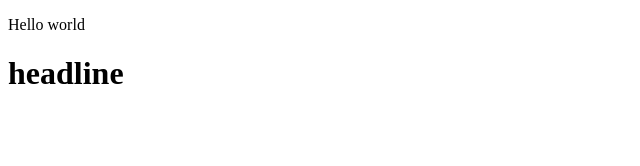
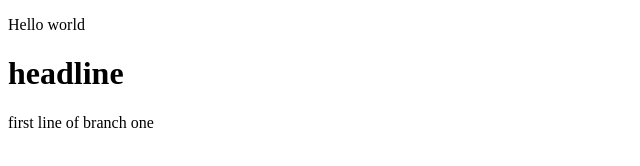
Before and after one commit to Bhav-Pandit/LB2-GH-Session-1-live, a plain HTML site: page index.html in a window 1280 px wide. Shown: the whole page, without its empty margins (0-640 px from the left). Drawn offline with Linux system fonts and the light colour scheme.

Commit message:
added new paragraph branch one

```diff
--- a/index.html
+++ b/index.html
@@ -14,5 +14,9 @@
     <h1>
         headline
     </h1>
+
+    <p>
+        first line of branch one
+    </p>
 </body>
 </html>
```
